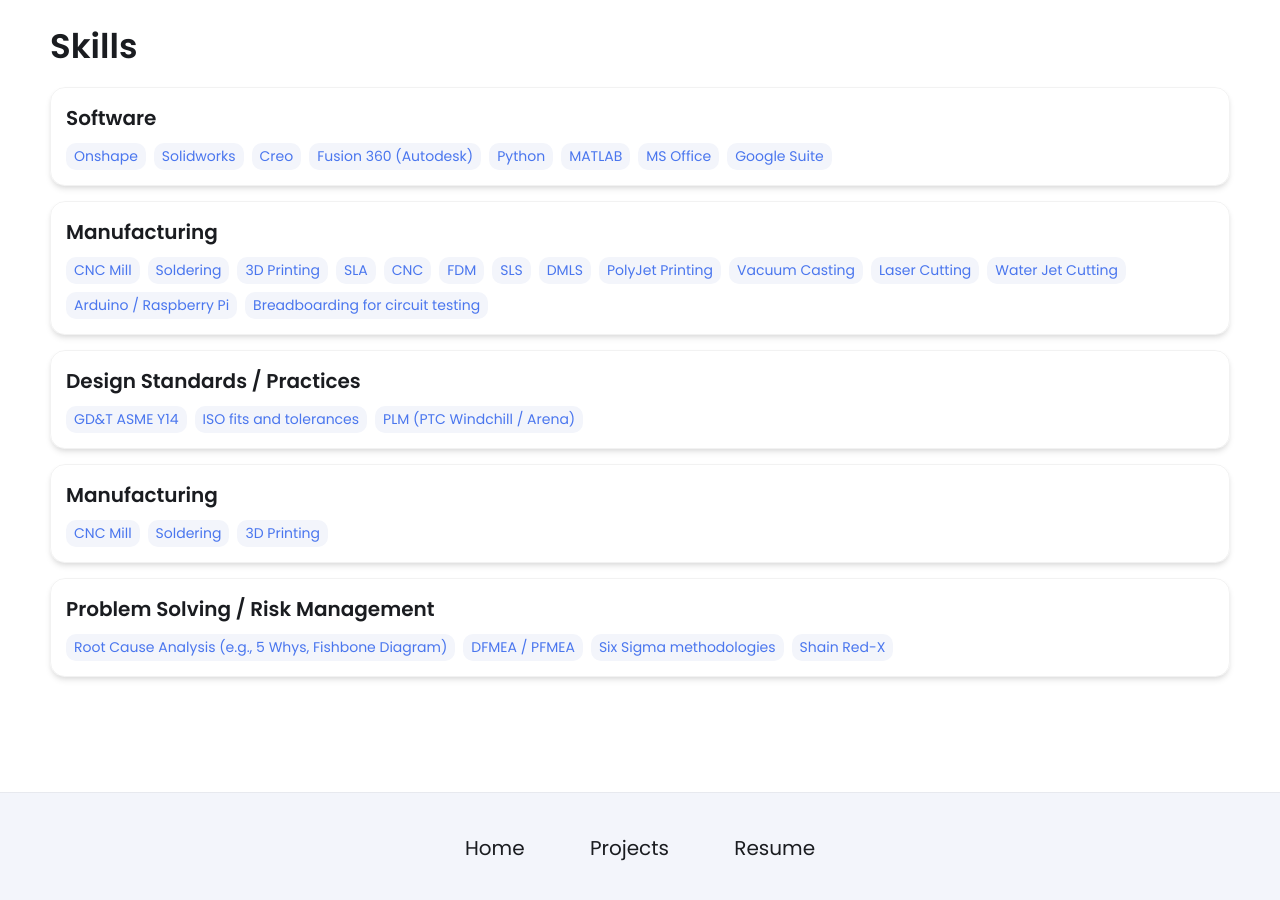
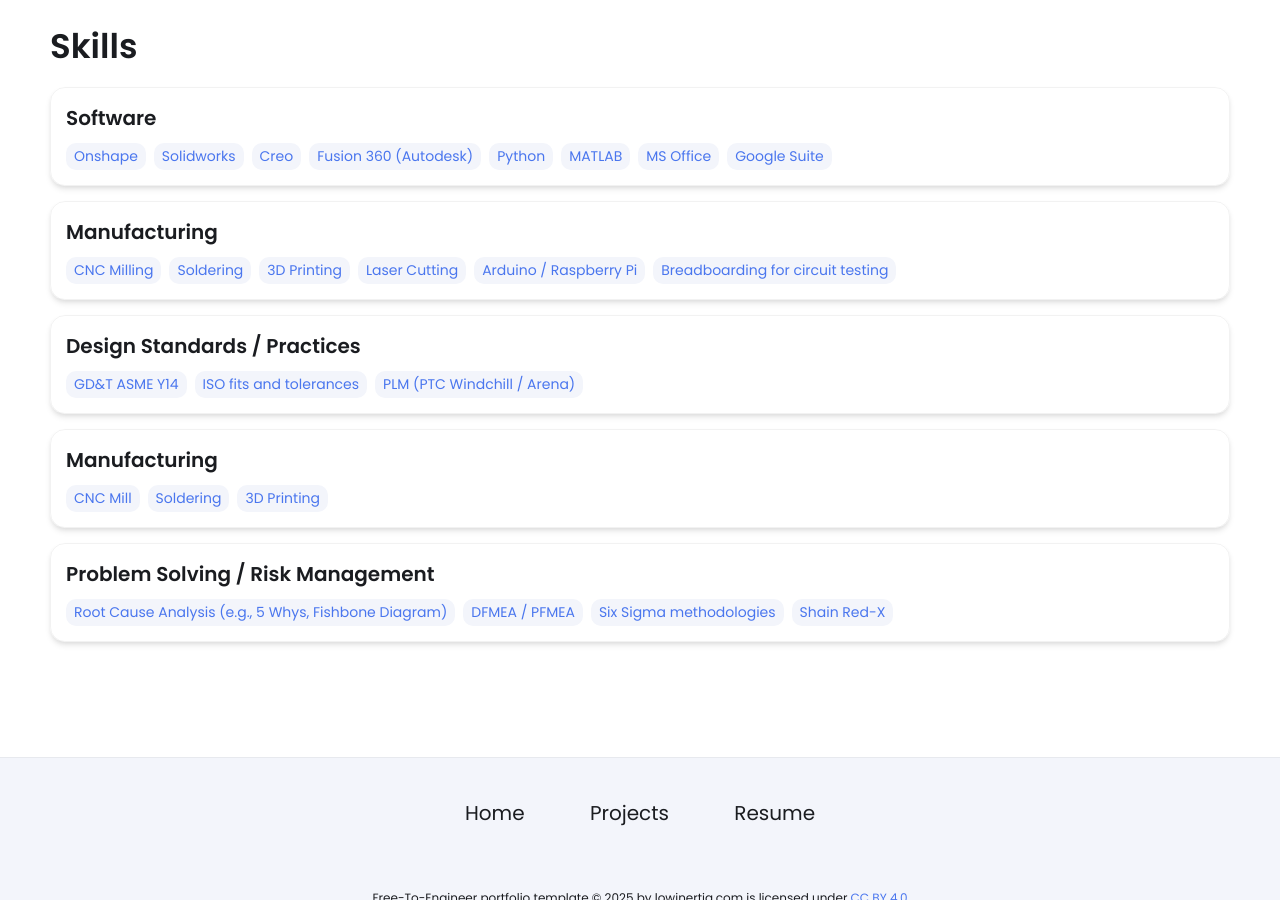
Before and after one commit to michael-vuong/michael-vuong.github.io, a Jekyll site: the page built from index.html, in a window 1280 px wide and 900 px high, scrolled down 1580 px. Built offline with Jekyll 4.4.1, drawn with Linux system fonts in a browser that asks for light colours.

Commit message:
Update _config.yml

```diff
--- a/_config.yml
+++ b/_config.yml
@@ -55,18 +55,10 @@
     - Google Suite
   - category: Manufacturing
     tools:
-    - CNC Mill
+    - CNC Milling
     - Soldering
     - 3D Printing
-    - SLA
-    - CNC
-    - FDM
-    - SLS
-    - DMLS
-    - PolyJet Printing
-    - Vacuum Casting
     - Laser Cutting
-    - Water Jet Cutting
     - Arduino / Raspberry Pi
     - Breadboarding for circuit testing
   - category: Design Standards / Practices
```
